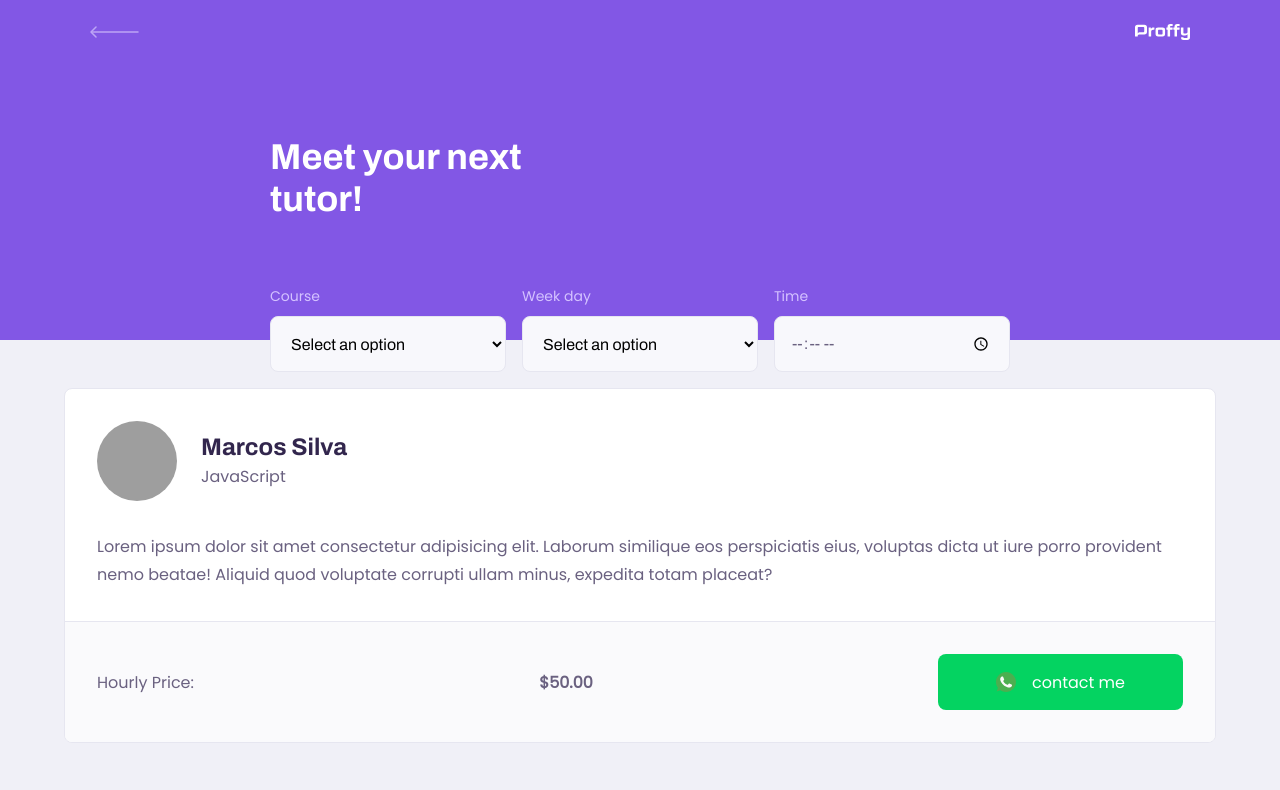
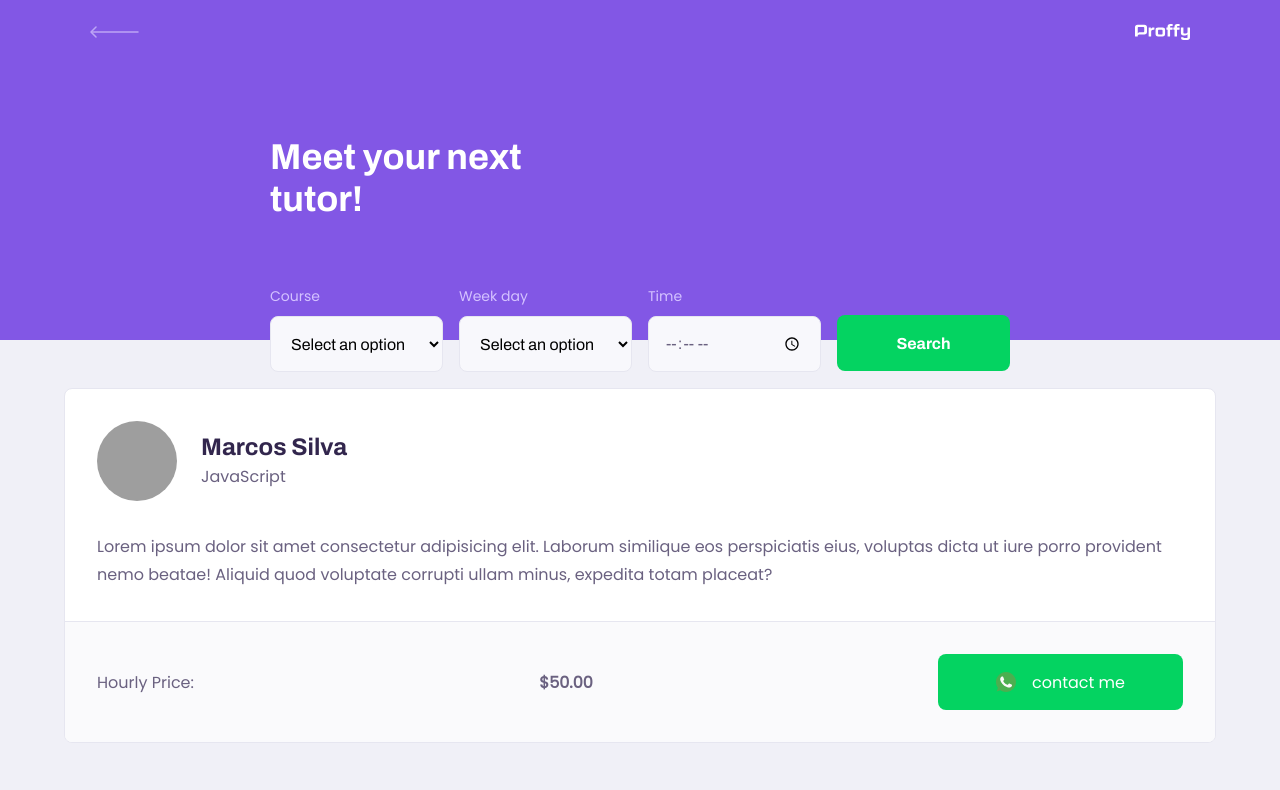
Before and after one commit to marcos5ilva/tutoria-web-client, a React (Create React App) app: page /study in a window 1280 px wide. Shown: the top 790 px of the page. Built offline with nearby package versions, Linux system fonts and the light colour scheme; grey boxes are pictures that could not be loaded.

Commit message:
feat: add tutor-list search button

```diff
--- a/src/pages/TutorForm/index.tsx
+++ b/src/pages/TutorForm/index.tsx
@@ -1,4 +1,5 @@
 import React, {useState, FormEvent} from 'react';
+import {useHistory} from 'react-router-dom';
 import PageHeader from '../../components/PageHeader'
 import Input from '../../components/Input';
 import waringIcon from '../../assets/images/icons/warning.svg'
@@ -9,6 +10,7 @@
 
 
 const TutorForm = () => {
+    const history = useHistory();
     const [name, setName]= useState('');
     const [avatar, setAvatar] = useState('');
     const [whatsapp, setWhatsapp]=useState('');
@@ -52,6 +54,7 @@
     })
     .then(()=>{
         alert('Successfully registered!');
+        history.push('/');
     })
     .catch((error)=>{
         alert('Error on registering');
--- a/src/pages/TutorsList/index.tsx
+++ b/src/pages/TutorsList/index.tsx
@@ -1,4 +1,4 @@
-import React from 'react';
+import React, { useState } from 'react';
 import PageHeader from '../../components/PageHeader';
 import TutorItem from '../../components/TutorItem';
 import Input from '../../components/Input';
@@ -8,15 +8,33 @@
 
 
 const TutorsList = () => {
+    const [subject, setSubject] = useState('');
+    const[weekDay, setWeekDay] = useState('');
+    const[time, setTime] = useState('');
+
+    function handleSearchTutors(){
+
+    }
+
     return (
+
         <div id="page-tutor-list" className="container">
             <PageHeader title="Meet your next tutor!">
-                <form id="search-tutors">
-                <Select name="subject" label="Course" options={[
+                <form id="search-tutors" onSubmit={handleSearchTutors}>
+                    <Select name="subject"
+                    label="Course"
+                    value={subject}
+                    onChange={(e)=>{setSubject(e.target.value)}}
+                    options={[
                     {value: 'JavaScript', label: 'JavaScript'},
                     {value: 'Typescript', label: 'TypeScript'}
                     ]}/>
-                <Select name="week_day" label="Week day" options={[
+                    <Select name="week_day"
+                    label="Week day"
+                    value={weekDay}
+                    onChange={(e)=>{setWeekDay(e.target.value)}}
+
+                    options={[
                     {value: '0', label: 'Sun'},
                     {value: '1', label: 'Mon'},
                     {value: '2', label: 'Tue'},
@@ -25,8 +43,14 @@
                     {value: '5', label: 'Fri'},
                     {value: '6', label: 'Sat'}
                     ]}/>
-                    <Input type="time" name="time" label="Time"/>
+                    <Input type="time"
+                        name="time"
+                        label="Time"
+                        value={time}
+                        onChange={(e)=>{setTime(e.target.value)}}
+                    />
 
+                    <button type="submit">Search</button>
                 </form>
             </PageHeader>
             <main>
--- a/src/pages/TutorsList/styles.css
+++ b/src/pages/TutorsList/styles.css
@@ -3,10 +3,30 @@
     height: 100vh;
 }
 
+#search-tutors{
+    margin-top: 3.2rem;
+}
 
 
-#search-tutors{
+
+#search-tutors button{
+    width: 100%;
+    height: 5.6rem;
+    background: var(--color-secondary);
+    color: var(--color-button-text);
+    border: 0;
+    border-radius: 0.8rem;
+    cursor: pointer;
+    font: 700 1.6rem Archivo;
+    display: flex;
+    align-items: center;
+    justify-content: center;
+    text-decoration: none;
+    transition: background-color 0.2s;
     margin-top: 3.2rem;
+}
+#search-tutors   button:hover{
+    background: var(--color-secondary-dark);
 }
 
 #search-tutors  label{
@@ -23,12 +43,12 @@
 
 @media(min-width: 700px){
     #page-tutor-list{
-        max-width: 100%;
+        max-width: 100vw;
     }
 
     #search-tutors{
         display: grid;
-        grid-template-columns: repeat(3, 1fr);
+        grid-template-columns: repeat(4, 1fr);
         column-gap: 16px;
         position: absolute;
         bottom: -32px;
```
Lines whose indentation alone changed are shown as unchanged.
